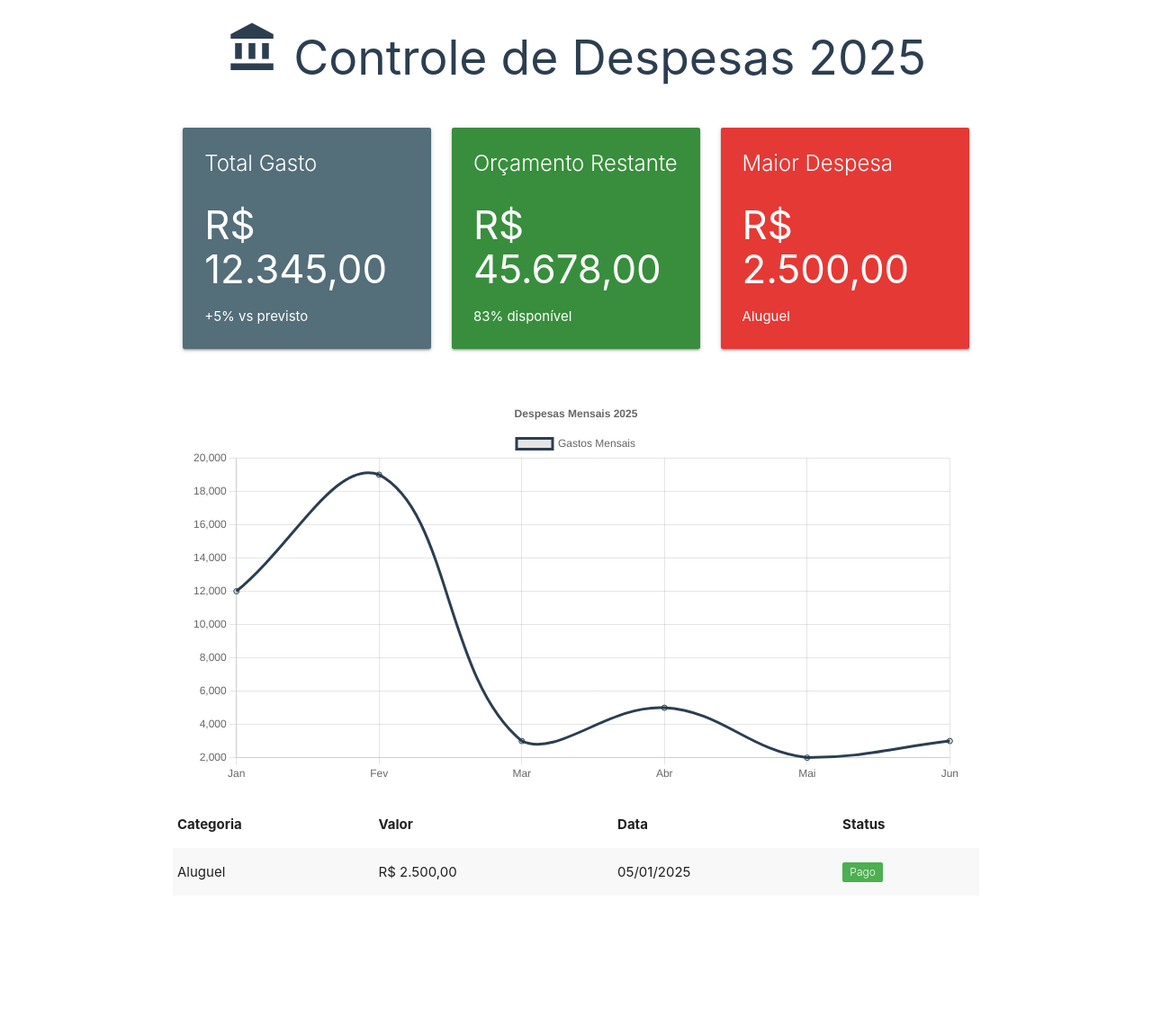
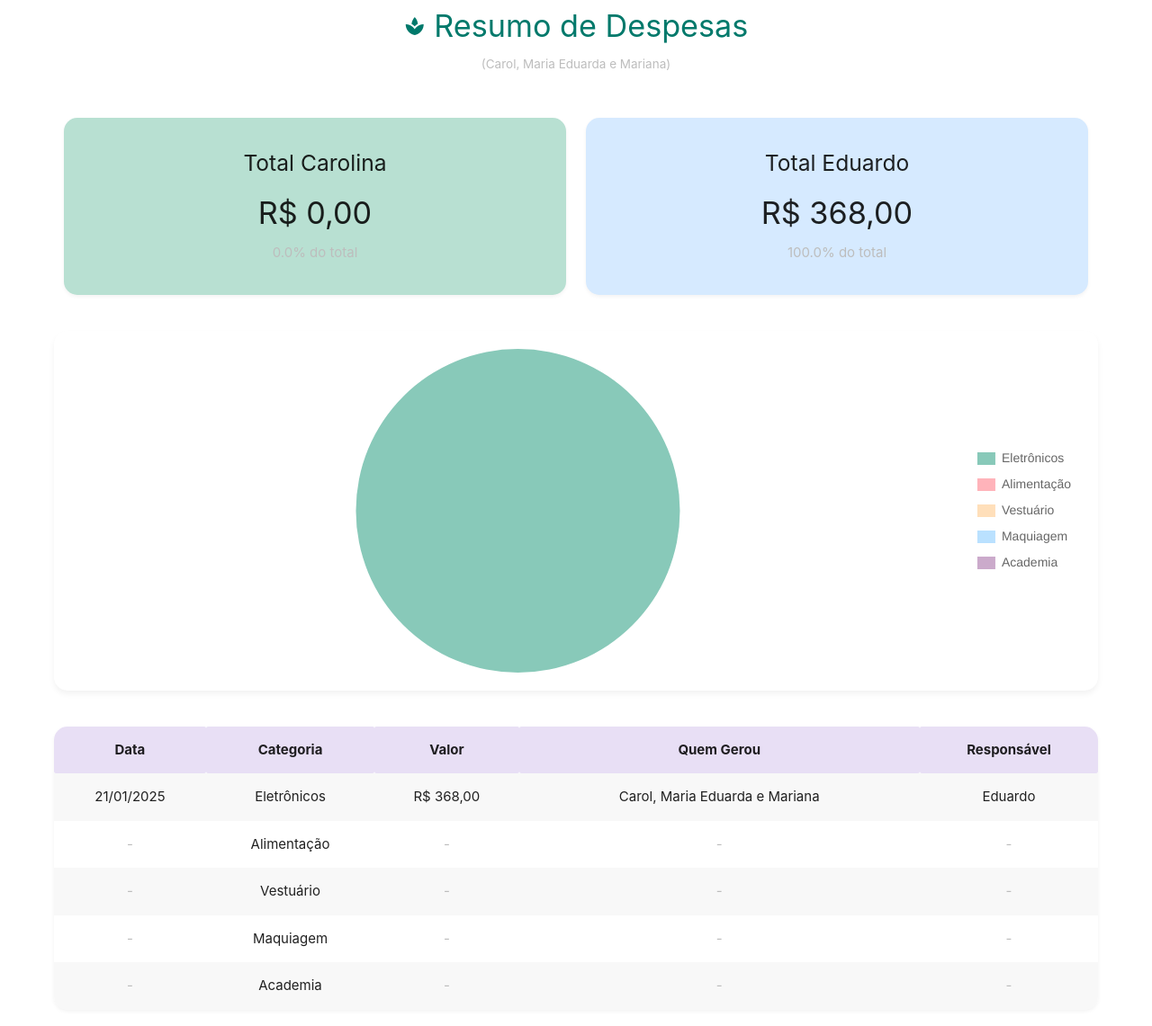
Before and after one commit to brutaro/Despesas-Carolina-e-filhas-2025, a plain HTML site: page index.html in a window 1280 px wide. Shown: the part 33-1174 px from the top of the page at 90% size. Before the commit the page ends 1029 px from the top, so only its background shows below. Drawn offline with nearby package versions, Linux system fonts and the light colour scheme.

Commit message:
Update index.html

```diff
--- a/index.html
+++ b/index.html
@@ -2,137 +2,202 @@
 <html lang="pt-br">
 <head>
     <meta charset="UTF-8">
-    <title>Dashboard de Despesas 2025</title>
-
-    <!-- Materialize CSS (framework de design) -->
+    <title>Resumo de Despesas 2025</title>
     <link rel="stylesheet" href="https://cdnjs.cloudflare.com/ajax/libs/materialize/1.0.0/css/materialize.min.css">
-
-    <!-- Ícones -->
     <link href="https://fonts.googleapis.com/icon?family=Material+Icons" rel="stylesheet">
-
-    <!-- Chart.js para gráficos -->
     <script src="https://cdn.jsdelivr.net/npm/chart.js"></script>
 
     <style>
-        /* Estilos personalizados */
-        .card {
-            transition: transform 0.3s;
+        :root {
+            --pastel-green: #b8e0d2;
+            --pastel-blue: #d6eaff;
+            --pastel-lilac: #e8dff5;
         }
-        .card:hover {
-            transform: scale(1.03);
+
+        .dashboard-container {
+            max-width: 1200px;
+            margin: 0 auto;
+            padding: 20px;
         }
+
         .chart-container {
             background: white;
-            border-radius: 10px;
+            border-radius: 15px;
             padding: 20px;
-            margin-top: 20px;
+            margin: 30px 0;
+            box-shadow: 0 4px 6px rgba(0, 0, 0, 0.05);
+            height: 400px;
         }
-        .dashboard-title {
-            color: #2c3e50;
+
+        .dash-card {
+            border-radius: 15px;
+            padding: 20px;
+            margin: 10px 0;
             text-align: center;
-            padding: 20px 0;
+            box-shadow: 0 2px 4px rgba(0, 0, 0, 0.05);
+        }
+
+        .data-table {
+            margin: 40px 0;
+            border-radius: 15px;
+            overflow: hidden;
+            box-shadow: 0 2px 4px rgba(0, 0, 0, 0.05);
+        }
+
+        .grey-text {
+            color: #bdbdbd !important;
         }
     </style>
 </head>
 <body>
 
-<div class="container">
-    <h2 class="dashboard-title"><i class="material-icons medium">account_balance</i> Controle de Despesas 2025</h2>
+<div class="dashboard-container">
+    <!-- Título -->
+    <div class="center-align" style="margin-bottom: 40px">
+        <h4 class="teal-text text-darken-2">
+            <i class="material-icons">spa</i> Resumo de Despesas
+        </h4>
+        <p class="grey-text" style="font-size: 0.9em">
+            (Carol, Maria Eduarda e Mariana)
+        </p>
+    </div>
 
-    <!-- Cards Resumo -->
+    <!-- Cards de Responsáveis -->
     <div class="row">
-        <!-- Card 1 - Total Gasto -->
-        <div class="col s12 m4">
-            <div class="card blue-grey darken-1">
-                <div class="card-content white-text">
-                    <span class="card-title">Total Gasto</span>
-                    <h3>R$ 12.345,00</h3>
-                    <p>+5% vs previsto</p>
+        <div class="col s12 m6">
+            <div class="dash-card" style="background: var(--pastel-green)">
+                <h5>Total Carolina</h5>
+                <h4 id="totalCarolina">R$ 0,00</h4>
+                <p class="grey-text" id="percentCarolina">0% do total</p>
+            </div>
+        </div>
+
+        <div class="col s12 m6">
+            <div class="dash-card" style="background: var(--pastel-blue)">
+                <h5>Total Eduardo</h5>
+                <h4 id="totalEduardo">R$ 368,00</h4>
+                <p class="grey-text" id="percentEduardo">100% do total</p>
             </div>
         </div>
     </div>
 
-        <!-- Card 2 - Orçamento Restante -->
-        <div class="col s12 m4">
-            <div class="card green darken-2">
-                <div class="card-content white-text">
-                    <span class="card-title">Orçamento Restante</span>
-                    <h3>R$ 45.678,00</h3>
-                    <p>83% disponível</p>
-                </div>
-            </div>
+    <!-- Gráfico de Pizza -->
+    <div class="chart-container">
+        <canvas id="categoryChart"></canvas>
     </div>
 
-        <!-- Card 3 - Maior Despesa -->
-        <div class="col s12 m4">
-            <div class="card red darken-1">
-                <div class="card-content white-text">
-                    <span class="card-title">Maior Despesa</span>
-                    <h3>R$ 2.500,00</h3>
-                    <p>Aluguel</p>
-                </div>
-            </div>
-        </div>
-    </div>
-
-    <!-- Gráfico -->
-    <div class="chart-container">
-        <canvas id="expenseChart"></canvas>
-    </div>
-
-    <!-- Tabela de Despesas -->
-    <table class="striped highlight">
-        <thead>
+    <!-- Tabela Descritiva -->
+    <div class="data-table">
+        <table class="striped centered">
+            <thead style="background: var(--pastel-lilac)">
                 <tr>
+                    <th>Data</th>
                     <th>Categoria</th>
                     <th>Valor</th>
-                <th>Data</th>
-                <th>Status</th>
+                    <th>Quem Gerou</th>
+                    <th>Responsável</th>
                 </tr>
             </thead>
             <tbody>
                 <tr>
-                <td>Aluguel</td>
-                <td>R$ 2.500,00</td>
-                <td>05/01/2025</td>
-                <td><span class="new badge green" data-badge-caption="Pago"></span></td>
+                    <td>21/01/2025</td>
+                    <td>Eletrônicos</td>
+                    <td>R$ 368,00</td>
+                    <td>Carol, Maria Eduarda e Mariana</td>
+                    <td>Eduardo</td>
                 </tr>
-            <!-- Adicione mais linhas conforme necessário -->
+                <tr>
+                    <td class="grey-text">-</td>
+                    <td>Alimentação</td>
+                    <td class="grey-text">-</td>
+                    <td class="grey-text">-</td>
+                    <td class="grey-text">-</td>
+                </tr>
+                <tr>
+                    <td class="grey-text">-</td>
+                    <td>Vestuário</td>
+                    <td class="grey-text">-</td>
+                    <td class="grey-text">-</td>
+                    <td class="grey-text">-</td>
+                </tr>
+                <tr>
+                    <td class="grey-text">-</td>
+                    <td>Maquiagem</td>
+                    <td class="grey-text">-</td>
+                    <td class="grey-text">-</td>
+                    <td class="grey-text">-</td>
+                </tr>
+                <tr>
+                    <td class="grey-text">-</td>
+                    <td>Academia</td>
+                    <td class="grey-text">-</td>
+                    <td class="grey-text">-</td>
+                    <td class="grey-text">-</td>
+                </tr>
             </tbody>
         </table>
     </div>
+</div>
 
 <script>
-    // Configuração do gráfico
-    const ctx = document.getElementById('expenseChart').getContext('2d');
+    // Configuração do Gráfico
+    const ctx = document.getElementById('categoryChart').getContext('2d');
     new Chart(ctx, {
-        type: 'line',
+        type: 'pie',
         data: {
-            labels: ['Jan', 'Fev', 'Mar', 'Abr', 'Mai', 'Jun'],
+            labels: ['Eletrônicos', 'Alimentação', 'Vestuário', 'Maquiagem', 'Academia'],
             datasets: [{
-                label: 'Gastos Mensais',
-                data: [12000, 19000, 3000, 5000, 2000, 3000],
-                borderColor: '#2c3e50',
-                tension: 0.4
+                data: [368, 0, 0, 0, 0],
+                backgroundColor: [
+                    '#88c9b9',
+                    '#ffb3ba',
+                    '#ffdfba',
+                    '#bae1ff',
+                    '#cbaacb'
+                ],
+                borderWidth: 0
             }]
         },
         options: {
             responsive: true,
+            maintainAspectRatio: false,
             plugins: {
                 legend: {
-                    position: 'top',
-                },
-                title: {
-                    display: true,
-                    text: 'Despesas Mensais 2025'
+                    position: 'right',
+                    labels: {
+                        boxWidth: 20,
+                        padding: 15,
+                        font: {
+                            size: 14
+                        }
+                    }
                 }
             }
         }
     });
+
+    // Função de Cálculo Automático (Para uso futuro)
+    function calcularTotais() {
+        let totalEduardo = 368.00;
+        let totalCarolina = 0.00;
+        let totalGeral = totalEduardo + totalCarolina;
+
+        // Atualiza os cards
+        document.getElementById('totalEduardo').textContent =
+            `R$ ${totalEduardo.toFixed(2).replace('.', ',')}`;
+        document.getElementById('totalCarolina').textContent =
+            `R$ ${totalCarolina.toFixed(2).replace('.', ',')}`;
+
+        document.getElementById('percentEduardo').textContent =
+            `${((totalEduardo / totalGeral) * 100 || 0).toFixed(1)}% do total`;
+        document.getElementById('percentCarolina').textContent =
+            `${((totalCarolina / totalGeral) * 100 || 0).toFixed(1)}% do total`;
+    }
+
+    // Executar ao carregar
+    document.addEventListener('DOMContentLoaded', calcularTotais);
 </script>
 
-<!-- Scripts Materialize -->
 <script src="https://cdnjs.cloudflare.com/ajax/libs/materialize/1.0.0/js/materialize.min.js"></script>
-
 </body>
 </html>
```
Lines whose indentation alone changed are shown as unchanged.
